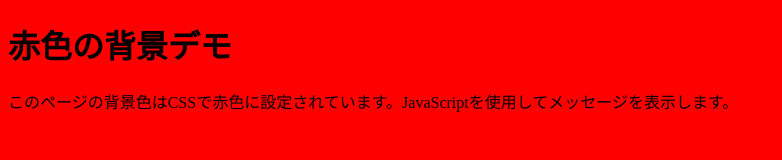
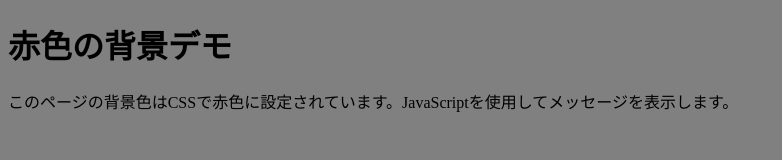
Before and after one commit to sasakama0507/sasakama0507.github.io, a plain HTML site: page index.html in a window 1280 px wide. Shown: the whole page, without its empty margins (0-782 px from the left). Drawn offline with Linux system fonts and the light colour scheme; files that its build step writes are made by us from their sources.

Commit message:
Update style.css

```diff
--- a/css/style.css
+++ b/css/style.css
@@ -1,3 +1,3 @@
 body {
-    background-color: red; /* 背景色を灰色に変更 */
+    background-color: gray; /* 背景色を灰色に変更 */
 }
```
